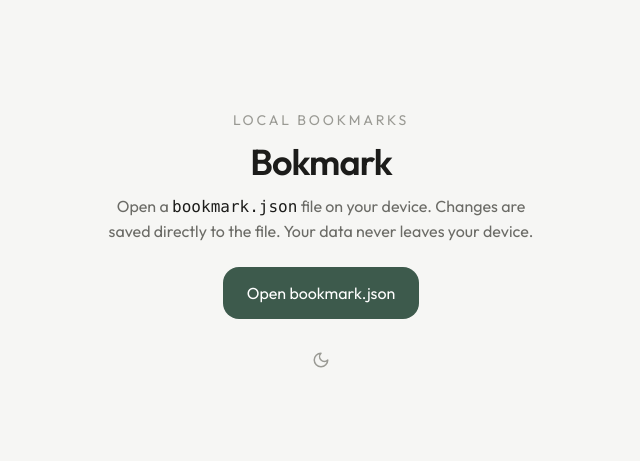
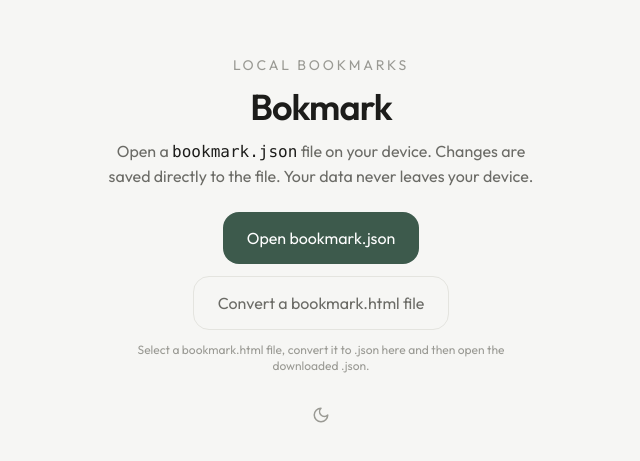
Before and after one commit to dureform/bokmark, a React (Vite) app: page / in a window 1280 px wide. Shown: the part 157-618 px from the top of the page, without its empty margins (319-959 px from the left). Built offline with nearby package versions, Linux system fonts and the light colour scheme.

Commit message:
Add HTML bookmark export converter
Convert Netscape-style bookmark.html files to dated JSON on the start page.

```diff
--- a/src/App.tsx
+++ b/src/App.tsx
@@ -5,6 +5,11 @@ import { CategorySidebar } from './components/CategorySidebar'
 import { DeleteCategoryDialog } from './components/DeleteCategoryDialog'
 import { useBookmarks } from './hooks/useBookmarks'
 import { useTheme } from './hooks/useTheme'
+import { downloadBookmarksJson } from './lib/file'
+import {
+  parseNetscapeBookmarks,
+  pickHtmlBookmarkFile,
+} from './lib/netscapeImport'
 import type { Bookmark } from './types'
 
 function ThemeIcon({ theme }: { theme: 'light' | 'dark' }) {
@@ -81,6 +86,32 @@ export default function App() {
   const [formOpen, setFormOpen] = useState(false)
   const [editingIndex, setEditingIndex] = useState<number | null>(null)
   const [deletingTag, setDeletingTag] = useState<string | null>(null)
+  const [convertBusy, setConvertBusy] = useState(false)
+  const [convertError, setConvertError] = useState<string | null>(null)
+  const [convertSummary, setConvertSummary] = useState<string | null>(null)
+
+  async function convertHtmlExport() {
+    setConvertError(null)
+    setConvertSummary(null)
+    setConvertBusy(true)
+    try {
+      const file = await pickHtmlBookmarkFile()
+      const html = await file.text()
+      const { bookmarks, categoryCount } = parseNetscapeBookmarks(html)
+      const dateStamp = new Date().toISOString().slice(0, 10)
+      downloadBookmarksJson(`bookmarks-${dateStamp}.json`, bookmarks)
+      setConvertSummary(
+        `Converted ${bookmarks.length} bookmark${bookmarks.length === 1 ? '' : 's'} across ${categoryCount} categor${categoryCount === 1 ? 'y' : 'ies'}. Open the downloaded JSON to continue.`,
+      )
+    } catch (err) {
+      if (err instanceof DOMException && err.name === 'AbortError') return
+      setConvertError(
+        err instanceof Error ? err.message : 'Could not convert that file',
+      )
+    } finally {
+      setConvertBusy(false)
+    }
+  }
 
   const filtered = useMemo(() => {
     const q = query.trim().toLowerCase()
@@ -172,10 +203,27 @@ export default function App() {
           >
             {needsReconnect ? 'Choose a different file' : 'Open bookmark.json'}
           </button>
+          <button
+            type="button"
+            disabled={convertBusy}
+            onClick={() => void convertHtmlExport()}
+            className="rounded-2xl border border-line px-6 py-3.5 text-base text-ink-muted hover:border-ink-faint hover:bg-surface-raised hover:text-ink disabled:opacity-60"
+          >
+            {convertBusy ? 'Converting…' : 'Convert a bookmark.html file'}
+          </button>
+          <p className="max-w-sm text-xs text-ink-faint">
+            Select a bookmark.html file, convert it to .json here and then open
+            the downloaded .json.
+          </p>
         </div>
-        {error && (
+        {convertSummary && (
+          <p className="max-w-md text-sm text-accent" role="status">
+            {convertSummary}
+          </p>
+        )}
+        {(error || convertError) && (
           <p className="max-w-md text-sm text-danger" role="alert">
-            {error}
+            {convertError ?? error}
           </p>
         )}
         <button
--- /dev/null
+++ b/src/lib/netscapeImport.ts
@@ -0,0 +1,133 @@
+import type { Bookmark } from '../types'
+
+export type ImportSummary = {
+  bookmarks: Bookmark[]
+  categoryCount: number
+}
+
+const FALLBACK_TAG = 'imported'
+
+/**
+ * Parse a Netscape-style bookmark HTML export (Chrome/Safari/Firefox)
+ * into Bokmark's JSON bookmark shape.
+ */
+export function parseNetscapeBookmarks(html: string): ImportSummary {
+  const doc = new DOMParser().parseFromString(html, 'text/html')
+  const root = doc.querySelector('dl')
+  if (!root) {
+    throw new Error('Not a valid bookmark export (missing bookmark list).')
+  }
+
+  const collected: Bookmark[] = []
+  const seenUrls = new Set<string>()
+
+  walkDl(root, [], collected, seenUrls)
+
+  if (collected.length === 0) {
+    throw new Error('No bookmarks found in that file.')
+  }
+
+  const categories = new Set<string>()
+  for (const b of collected) {
+    for (const tag of b.tags) categories.add(tag)
+  }
+
+  return {
+    bookmarks: collected,
+    categoryCount: categories.size,
+  }
+}
+
+function walkDl(
+  dl: Element,
+  folderStack: string[],
+  out: Bookmark[],
+  seenUrls: Set<string>,
+): void {
+  for (const child of Array.from(dl.children)) {
+    if (child.tagName !== 'DT') continue
+
+    const heading = child.querySelector(':scope > h3')
+    const link = child.querySelector(':scope > a')
+    const nested =
+      child.querySelector(':scope > dl') ??
+      (child.nextElementSibling?.tagName === 'DL'
+        ? child.nextElementSibling
+        : null)
+
+    if (heading) {
+      const name = normalizeTag(heading.textContent ?? '')
+      const nextStack = name ? [...folderStack, name] : folderStack
+      if (nested) walkDl(nested, nextStack, out, seenUrls)
+      continue
+    }
+
+    if (link) {
+      const href = link.getAttribute('href')?.trim() ?? ''
+      if (!href || href.startsWith('javascript:') || href.startsWith('data:')) {
+        continue
+      }
+      if (seenUrls.has(href)) continue
+      seenUrls.add(href)
+
+      const title = (link.textContent ?? '').trim() || href
+      const addDate = link.getAttribute('add_date')
+      const leaf = folderStack[folderStack.length - 1]
+      const tag = leaf || FALLBACK_TAG
+
+      out.push({
+        url: href,
+        title,
+        tags: [tag],
+        date_added: unixToIso(addDate),
+        description: '',
+      })
+    }
+  }
+}
+
+function normalizeTag(raw: string): string {
+  return raw.trim().toLowerCase().replace(/\s+/g, ' ')
+}
+
+function unixToIso(raw: string | null): string {
+  if (!raw) return nowIso()
+  const seconds = Number(raw)
+  if (!Number.isFinite(seconds) || seconds <= 0) return nowIso()
+  // Some exports use milliseconds
+  const ms = seconds > 1e12 ? seconds : seconds * 1000
+  return new Date(ms).toISOString().replace(/\.\d{3}Z$/, 'Z')
+}
+
+function nowIso(): string {
+  return new Date().toISOString().replace(/\.\d{3}Z$/, 'Z')
+}
+
+export function pickHtmlBookmarkFile(): Promise<File> {
+  return new Promise((resolve, reject) => {
+    const input = document.createElement('input')
+    input.type = 'file'
+    input.accept = '.html,.htm,text/html'
+    input.style.display = 'none'
+    document.body.appendChild(input)
+
+    const cleanup = () => input.remove()
+
+    input.addEventListener('change', () => {
+      const file = input.files?.[0]
+      cleanup()
+      if (!file) {
+        reject(new DOMException('The user aborted a request.', 'AbortError'))
+        return
+      }
+      resolve(file)
+    })
+
+    input.addEventListener('cancel', () => {
+      cleanup()
+      reject(new DOMException('The user aborted a request.', 'AbortError'))
+    })
+
+    input.click()
+  })
+}
```
Also changed, not shown: 1 other file (tests, documents, lock files or other folders).
